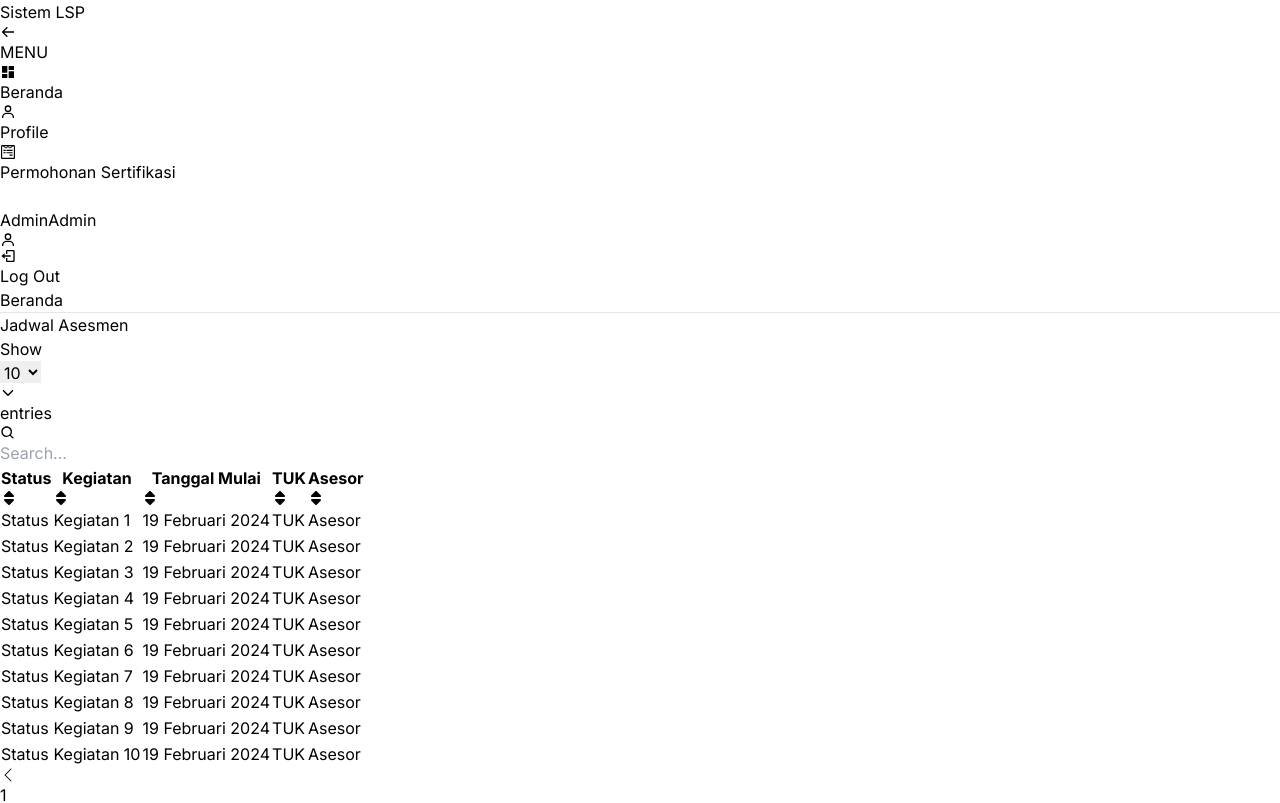
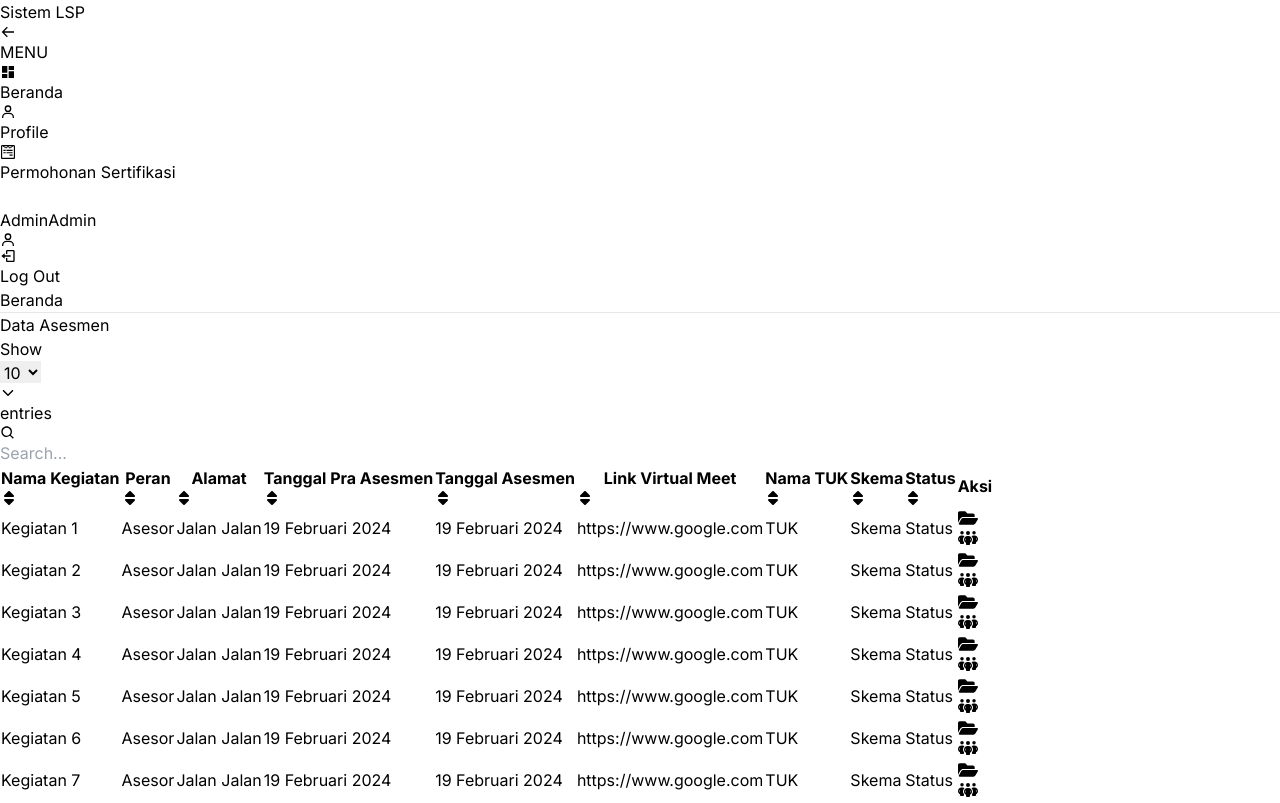
Before and after one commit to prolandit/project-lsp-st, a React (Vite) app in the folder client/: page / in a window 1280 px wide. Shown: the top 803 px of the page. Built offline with nearby package versions, Linux system fonts and the light colour scheme.

Commit message:
assesmentDataPage created

```diff
--- a/client/src/App.tsx
+++ b/client/src/App.tsx
@@ -1,5 +1,5 @@
 import { BrowserRouter, Route, Routes } from 'react-router-dom';
-import BerandaLayout from './presentation/components/Layouts/BerandaLayout';
+import BerandaLayout from './presentation/components/Layouts/HomeLayout';
 import MainLayout from './presentation/components/Layouts/MainLayout';
 import ProfileLayout from './presentation/components/Layouts/ProfileLayout';
 import UsersPage from './presentation/pages/AccountsPage';
--- /dev/null
+++ b/client/src/data/models/AssesmentData.tsx
@@ -0,0 +1,27 @@
+import { AssesmentDataPayload } from '../../common/types';
+
+export default class AssesmentData {
+    public id: number;
+    public eventName: string;
+    public role: string;
+    public address: string;
+    public praAssesmentDate: Date;
+    public assesmentDate: Date;
+    public virtualMeetLink: string;
+    public tukName: string;
+    public schema: string;
+    public status: string;
+
+    constructor(payload: AssesmentDataPayload) {
+        this.id = payload.id;
+        this.eventName = payload.eventName;
+        this.role = payload.role;
+        this.address = payload.address;
+        this.praAssesmentDate = payload.praAssesmentDate;
+        this.assesmentDate = payload.assesmentDate;
+        this.virtualMeetLink = payload.virtualMeetLink;
+        this.tukName = payload.tukName;
+        this.schema = payload.schema;
+        this.status = payload.status;
+    }
+}
--- /dev/null
+++ b/client/src/data/models/AssesmentSchedule.tsx
@@ -0,0 +1,19 @@
+import { AssesmentSchedulePayload } from '../../common/types';
+
+export default class AssesmentSchedule {
+    public id: number;
+    public status: string;
+    public eventName: string;
+    public startDate: Date;
+    public tuk: string;
+    public asesor: string;
+
+    constructor(payload: AssesmentSchedulePayload) {
+        this.id = payload.id;
+        this.status = payload.status;
+        this.eventName = payload.eventName;
+        this.startDate = payload.startDate;
+        this.tuk = payload.tuk;
+        this.asesor = payload.asesor;
+    }
+}
--- a/client/src/presentation/components/Elements/DataTable.tsx
+++ b/client/src/presentation/components/Elements/DataTable.tsx
@@ -158,7 +158,7 @@ const DataTable = <TData, TValue>({
                                     <th
                                         key={header.id}
                                         colSpan={header.colSpan}
-                                        className='pe-5'
+                                        className='pe-5 whitespace-nowrap'
                                     >
                                         <div className='flex flex-row items-center justify-between'>
                                             <div className='p-5 text-sm font-semibold tracking-wide text-left'>
--- a/client/src/presentation/components/Layouts/BerandaLayout.tsx
+++ b/client/src/presentation/components/Layouts/HomeLayout.tsx
@@ -1,6 +1,6 @@
-import AssesmentSchedulePage from '../../pages/AssesmentSchedulePage';
+import AssesmentDataPage from '../../pages/AssesmentDataPage';
 
-const BerandaLayout = () => {
+const HomeLayout = () => {
     // const user = useLoggedUser();
 
     // const indexElement = useMemo(() => {
@@ -11,7 +11,7 @@ const BerandaLayout = () => {
     //     );
     // }, [user]);
 
-    return <AssesmentSchedulePage />;
+    return <AssesmentDataPage />;
 };
 
-export default BerandaLayout;
+export default HomeLayout;
--- a/client/src/presentation/pages/AssesmentDataPage.tsx
+++ b/client/src/presentation/pages/AssesmentDataPage.tsx
@@ -1,5 +1,146 @@
+import { ColumnDef } from '@tanstack/react-table';
+import { useState } from 'react';
+import { FaFolderOpen } from 'react-icons/fa';
+import { FaPeopleGroup } from 'react-icons/fa6';
+import { Link } from 'react-router-dom';
+import { localDateString } from '../../common/utils';
+import AssesmentData from '../../data/models/AssesmentData';
+import DataTable from '../components/Elements/DataTable';
+
 const AssesmentDataPage = () => {
-    return <div></div>;
+    const [{ pageIndex, pageSize }, setPagination] = useState({
+        pageIndex: 1,
+        pageSize: 10,
+    });
+
+    const columns: ColumnDef<AssesmentData>[] = [
+        {
+            accessorKey: 'eventName',
+            header: 'Nama Kegiatan',
+        },
+        {
+            accessorKey: 'role',
+            header: 'Peran',
+        },
+        {
+            accessorKey: 'address',
+            header: 'Alamat',
+        },
+        {
+            accessorKey: 'praAssesmentDate',
+            header: 'Tanggal Pra Asesmen',
+            cell: ({ row }) => localDateString(row.original.praAssesmentDate),
+        },
+        {
+            accessorKey: 'assesmentDate',
+            header: 'Tanggal Asesmen',
+            cell: ({ row }) => localDateString(row.original.assesmentDate),
+        },
+        {
+            accessorKey: 'virtualMeetLink',
+            header: 'Link Virtual Meet',
+            cell: ({ row }) => (
+                <Link
+                    to={row.original.virtualMeetLink}
+                    className='text-blue-500'
+                >
+                    {row.original.virtualMeetLink}
+                </Link>
+            ),
+        },
+        {
+            accessorKey: 'tukName',
+            header: 'Nama TUK',
+        },
+        {
+            accessorKey: 'schema',
+            header: 'Skema',
+        },
+        {
+            accessorKey: 'status',
+            header: 'Status',
+        },
+        {
+            header: 'Aksi',
+            size: 110,
+            cell: ({ row }) => (
+                <div className='flex flex-row items-center gap-4'>
+                    <FaFolderOpen
+                        size={20}
+                        className='text-green-500 cursor-pointer'
+                        onClick={() => console.log(row.original.id)}
+                    />
+                    <FaPeopleGroup
+                        size={20}
+                        className='text-blue-500 cursor-pointer'
+                        onClick={() => console.log(row.original.id)}
+                    />
+                </div>
+            ),
+        },
+    ];
+
+    const generateData = (skip: number, pageSize: number): AssesmentData[] => {
+        const personDataList: AssesmentData[] = [];
+        const endIndex = skip + pageSize;
+
+        for (let i = skip; i < endIndex && i < 50; i++) {
+            const assesmentSchedule = new AssesmentData({
+                id: i + 1,
+                eventName: `Kegiatan ${i + 1}`,
+                role: 'Asesor',
+                address: 'Jalan Jalan',
+                virtualMeetLink: 'https://www.google.com',
+                praAssesmentDate: new Date(),
+                assesmentDate: new Date(),
+                tukName: 'TUK',
+                schema: 'Skema',
+                status: 'Status',
+            });
+            personDataList.push(assesmentSchedule);
+        }
+        return personDataList;
+    };
+
+    const data: AssesmentData[] = generateData(
+        pageIndex * pageSize - pageSize,
+        pageSize
+    );
+
+    const onSearch = (query: string) => {
+        console.log(query);
+    };
+
+    return (
+        <div className='flex flex-col my-6'>
+            <div className='flex flex-col gap-4 mx-3 lg:flex-row lg:mx-8'>
+                <div className='w-full pt-4 bg-white rounded-md shadow-sm pb-7 drop-shadow-sm'>
+                    <span className='px-4 py-6 text-base font-semibold text-blue-600 lg:px-6'>
+                        Beranda
+                    </span>
+                    <hr className='my-4' />
+                    <div className='flex flex-col gap-2 px-4 lg:px-6'>
+                        <span className='text-lg font-semibold'>
+                            Data Asesmen
+                        </span>
+                        <DataTable
+                            data={data}
+                            columns={columns}
+                            searchFn={onSearch}
+                            pageCount={Math.ceil(50 / pageSize)}
+                            paginateFn={(page, pageSize) => {
+                                setPagination({ pageIndex: page, pageSize });
+                                console.log(page, pageSize);
+                            }}
+                            sortingFn={(states) => {
+                                console.log(states);
+                            }}
+                        />
+                    </div>
+                </div>
+            </div>
+        </div>
+    );
 };
 
 export default AssesmentDataPage;
--- a/client/src/presentation/pages/AssesmentSchedulePage.tsx
+++ b/client/src/presentation/pages/AssesmentSchedulePage.tsx
@@ -1,7 +1,7 @@
 import { ColumnDef } from '@tanstack/react-table';
 import { useState } from 'react';
-import { AssesmentScheduleType } from '../../common/types';
 import { localDateString } from '../../common/utils';
+import AssesmentSchedule from '../../data/models/AssesmentSchedule';
 import DataTable from '../components/Elements/DataTable';
 
 const AssesmentSchedulePage = () => {
@@ -10,7 +10,7 @@ const AssesmentSchedulePage = () => {
         pageSize: 10,
     });
 
-    const columns: ColumnDef<AssesmentScheduleType>[] = [
+    const columns: ColumnDef<AssesmentSchedule>[] = [
         {
             accessorKey: 'status',
             header: 'Status',
@@ -37,23 +37,25 @@ const AssesmentSchedulePage = () => {
     const generateData = (
         skip: number,
         pageSize: number
-    ): AssesmentScheduleType[] => {
-        const personDataList: AssesmentScheduleType[] = [];
+    ): AssesmentSchedule[] => {
+        const personDataList: AssesmentSchedule[] = [];
         const endIndex = skip + pageSize;
 
         for (let i = skip; i < endIndex && i < 50; i++) {
-            personDataList.push({
+            const assesmentSchedule = new AssesmentSchedule({
+                id: i + 1,
                 status: 'Status',
                 eventName: `Kegiatan ${i + 1}`,
                 startDate: new Date(),
                 tuk: 'TUK',
                 asesor: 'Asesor',
             });
+            personDataList.push(assesmentSchedule);
         }
         return personDataList;
     };
 
-    const data: AssesmentScheduleType[] = generateData(
+    const data: AssesmentSchedule[] = generateData(
         pageIndex * pageSize - pageSize,
         pageSize
     );
```
Also changed, not shown: client/src/common/types.ts (+23 -8 lines).
